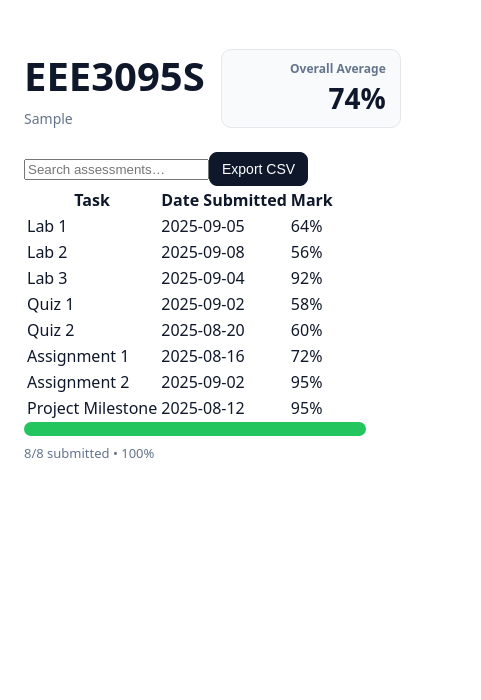
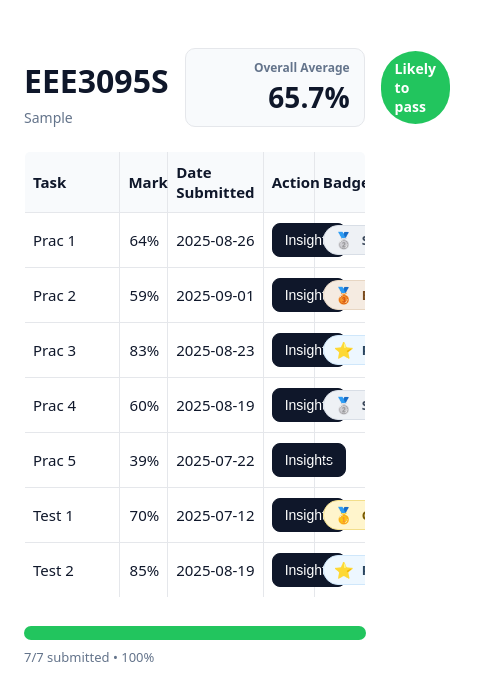
Before and after one commit to Abo6788/Intervarsity_Hackathon, a React (Vite) app in the folder src/frontend/: page / in a window 390 px wide. Both pictures are taken after typing "Sample" into the empty fields and a click on the button "Login". Shown: the top 700 px of the page, 481 px wide, since content can reach past the window. Built offline with nearby package versions, Linux system fonts and the light colour scheme.

Commit message:
Implemented a reward system in the form of achievement badges

```diff
--- a/src/frontend/src/CoursePage.css
+++ b/src/frontend/src/CoursePage.css
@@ -1,3 +1,4 @@
+/* Page + container */
 .course-page {
   width: 100%;
   min-height: 100vh;
@@ -71,6 +72,49 @@
 .marks-table thead th { background: #f8fafc; font-weight: 700; }
 .marks-table td.num { text-align: right; }
 
+/* Badge styles */
+.badge {
+  display: inline-flex;
+  align-items: center;
+  gap: 8px;
+  padding: 6px 10px;
+  border-radius: 999px;
+  font-size: 13px;
+  font-weight: 700;
+  color: #0f172a;
+  border: 1px solid transparent;
+  background: #f1f5f9;
+}
+.badge-emoji { font-size: 16px; line-height: 1; }
+.badge-text { line-height: 1; }
+
+/* Color theming per tier */
+.badge.bronze {
+  background: #f5ebe1;                 /* warm bronze tint */
+  border-color: #e7d6c3;
+  color: #7a4b1d;
+}
+.badge.silver {
+  background: #eef1f5;
+  border-color: #d8dee6;
+  color: #3b485a;
+}
+.badge.gold {
+  background: #fff5cc;
+  border-color: #f2de8a;
+  color: #7a5b00;
+}
+.badge.platinum {
+  background: #edf7ff;
+  border-color: #cfe7fb;
+  color: #2a4560;
+}
+.badge.diamond {
+  background: #e8fbf7;
+  border-color: #bff1e6;
+  color: #0b7661;
+}
+
 /* Button */
 .btn {
   padding: 8px 12px;
@@ -94,12 +138,11 @@
   border-radius: 999px;
   overflow: hidden;
 }
-.progress-fill {
-  height: 100%;
-  background: #22c55e;
+.progress-fill { height: 100%; background: #22c55e; }
+.progress-caption { margin-top: 8px; font-size: 13px; color: #64748b; }
+
+/* Responsive */
+@media (max-width: 800px) {
+  .course-code { font-size: 32px; }
+  .marks-table th, .marks-table td { padding: 10px 8px; height: 48px; }
 }
-.progress-caption {
-  margin-top: 8px;
-  font-size: 13px;
-  color: #64748b;
-}
--- a/src/frontend/src/CoursePage.tsx
+++ b/src/frontend/src/CoursePage.tsx
@@ -10,45 +10,51 @@ type Row = {
 function randomInt(min: number, max: number) {
   return Math.floor(Math.random() * (max - min + 1)) + min;
 }
+
 function randomDateWithin(daysBack: number) {
   const now = new Date();
   const past = new Date(now);
   past.setDate(now.getDate() - randomInt(0, daysBack));
-  const d = past.toISOString().split("T")[0];
-  return d;
+  return past.toISOString().slice(0, 10);
 }
 
-function generateRows(): Row[] {
-  const tasks = [
-    "Lab 1",
-    "Lab 2",
-    "Lab 3",
-    "Quiz 1",
-    "Quiz 2",
-    "Assignment 1",
-    "Assignment 2",
-    "Project Milestone",
-  ];
-  return tasks.map((t) => ({
-    task: t,
-    dateSubmitted: randomDateWithin(40),
-    mark: randomInt(50, 95),
-  }));
+function makeRows(): Row[] {
+  const tasks = ["Prac 1","Prac 2","Prac 3","Prac 4","Prac 5","Test 1","Test 2"];
+  return tasks.map((task) => {
+    let mark: number;
+    const r = Math.random();
+    if (r < 0.1) mark = randomInt(86, 100);        // top end
+    else if (r > 0.9) mark = randomInt(35, 54);    // low end
+    else mark = randomInt(55, 85);                 // main mass
+    return { task, mark, dateSubmitted: randomDateWithin(90) };
+  });
+}
+
+function overallAverage(rows: Row[]) {
+  const total = rows.length || 1;
+  return Math.round((rows.reduce((s, r) => s + r.mark, 0) / total) * 10) / 10;
+}
+
+function overallStatus(avg: number) {
+  if (avg < 50) return { label: "At risk of failure", type: "at-risk" as const };
+  if (avg < 65) return { label: "Possible failure", type: "possible" as const };
+  return { label: "Likely to pass", type: "likely" as const };
+}
+
+/** Map a numeric mark to a badge name + emoji */
+function badgeFor(mark: number) {
+  if (mark < 50) return null;
+  if (mark < 60) return { name: "Bronze",   emoji: "🥉", className: "badge bronze" };
+  if (mark < 70) return { name: "Silver",   emoji: "🥈", className: "badge silver" };
+  if (mark < 80) return { name: "Gold",     emoji: "🥇", className: "badge gold" };
+  if (mark < 90) return { name: "Platinum", emoji: "⭐",  className: "badge platinum" };
+  return            { name: "Diamond",  emoji: "💎", className: "badge diamond" };
 }
 
 export default function CoursePage({ studentId }: { studentId: string }) {
-  const rows = useMemo(() => generateRows(), []);
-  const total = rows.length;
-  const average = Math.round(
-    rows.reduce((s, r) => s + r.mark, 0) / Math.max(total, 1)
-  );
-
-  const statusType =
-    average >= 75 ? "good" : average >= 60 ? "ok" : average >= 50 ? "warn" : "bad";
-  const statusLabel =
-    average >= 75 ? "Excellent" : average >= 60 ? "On track" : average >= 50 ? "At risk" : "Failing";
-
-  const progressPct = Math.round((rows.length / total) * 100);
+  const rows = useMemo(() => makeRows(), []);
+  const avg = overallAverage(rows);
+  const { label: statusLabel, type: statusType } = overallStatus(avg);
 
   return (
     <div className="course-page">
@@ -61,48 +67,62 @@ export default function CoursePage({ studentId }: { studentId: string }) {
           <div className="header-right">
             <div className="avg-card">
               <div className="avg-label">Overall Average</div>
-              <div className="avg-value">{average}%</div>
+              <div className="avg-value">{avg}%</div>
             </div>
             <div className={`status overall ${statusType}`}>{statusLabel}</div>
           </div>
         </header>
 
-        <div className="toolbar">
-          <input className="search-input" placeholder="Search assessments…" />
-          <button className="btn">Export CSV</button>
-        </div>
+        <table className="marks-table">
+          <colgroup>
+            <col style={{ width: "28%" }} /> {/* Task */}
+            <col style={{ width: "14%" }} /> {/* Mark */}
+            <col style={{ width: "28%" }} /> {/* Date */}
+            <col style={{ width: "15%" }} /> {/* Action */}
+            <col style={{ width: "15%" }} /> {/* Badge */}
+          </colgroup>
 
-        <div className="table-wrapper">
-          <table className="table">
           <thead>
             <tr>
               <th>Task</th>
+              <th>Mark</th>
               <th>Date Submitted</th>
-                <th>Mark</th>
+              <th>Action</th>
+              <th>Badge</th>
             </tr>
           </thead>
+
           <tbody>
-              {rows.map((r, i) => (
-                <tr key={i}>
+            {rows.map((r) => {
+              const b = badgeFor(r.mark);
+              return (
+                <tr key={r.task}>
                   <td>{r.task}</td>
+                  <td className="num">{r.mark}%</td>
                   <td>{r.dateSubmitted}</td>
+                  <td><button className="btn">Insights</button></td>
                   <td>
-                    <span className={`badge ${r.mark >= 75 ? "good" : r.mark >= 60 ? "ok" : r.mark >= 50 ? "warn" : "bad"}`}>
-                      {r.mark}%
+                    {b ? (
+                      <span className={b.className} title={`${b.name} (${r.mark}%)`}>
+                        <span className="badge-emoji" aria-hidden>{b.emoji}</span>
+                        <span className="badge-text">{b.name}</span>
                       </span>
+                    ) : (
+                      "—"
+                    )}
                   </td>
                 </tr>
-              ))}
+              );
+            })}
           </tbody>
         </table>
-        </div>
 
-        <div className="progress">
+        <div className="progress-wrapper">
           <div className="progress-bar">
-            <div className="progress-fill" style={{ width: `${progressPct}%` }} />
+            <div className="progress-fill" style={{ width: "100%" }} />
           </div>
           <div className="progress-caption">
-            {total}/{total} submitted • {progressPct}%
+            {rows.length}/{rows.length} submitted • 100%
           </div>
         </div>
       </div>
```
Lines whose indentation alone changed are shown as unchanged.
